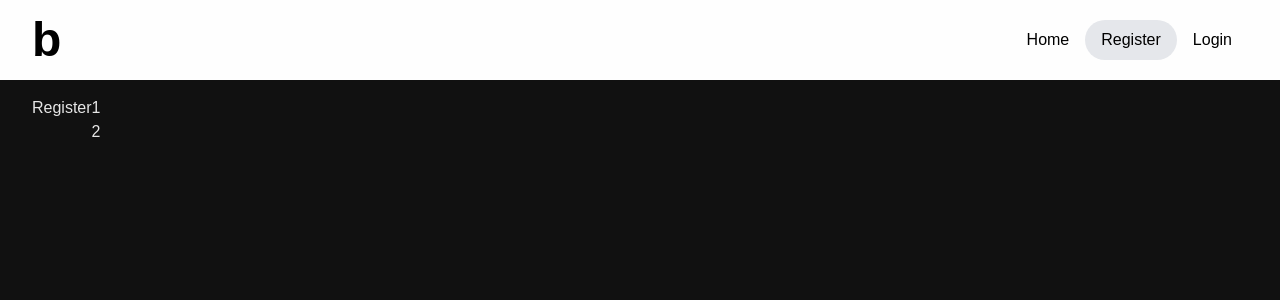
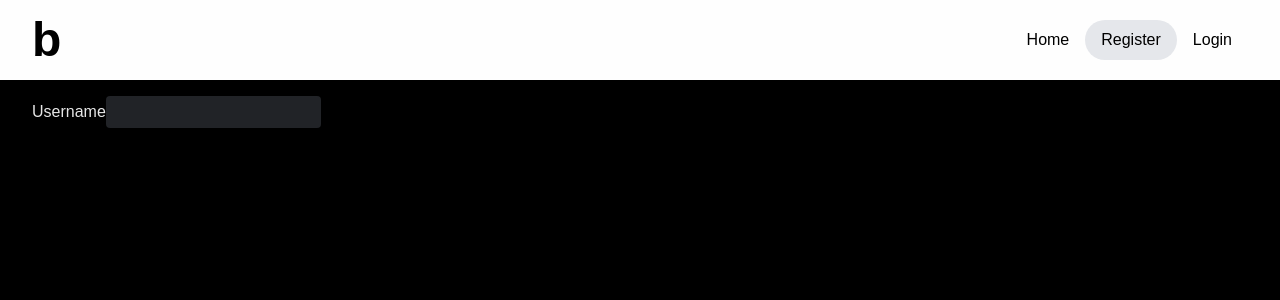
Before and after one commit to evan-walter/baseline, a React (Create React App) app in the folder client/: page /register in a window 1280 px wide. Shown: the top 300 px of the page. Built offline with nearby package versions, Linux system fonts and the light colour scheme.

Commit message:
starting form

```diff
--- /dev/null
+++ b/client/src/components/Form.js
@@ -0,0 +1,31 @@
+import React, { useState } from 'react';
+
+export default function Form(register) {
+  const [formData, setFormData] = useState({
+    username: '',
+    email: '',
+    password: '',
+    confirmPassword: '',
+  });
+
+  const handleChange = (e) => {
+    setFormData({ ...formData, [e.target.name]: e.target.value })
+  };
+
+  const onSubmit = () => {
+    console.log('Form submission');
+  }
+
+  const label = '';
+  const input = 'p-1 text-textlight bg-bgsecondary focus:outline-none rounded';
+
+  return (
+    <div>
+      <form onSubmit={onSubmit}>
+        <label htmlFor='username' className={label}>Username</label>
+        <input id='username' type='text' maxLength='256' required name='username'
+          value={formData.username} onChange={handleChange} className={input} />
+      </form>
+    </div>
+  );
+}
--- a/client/src/pages/Register.js
+++ b/client/src/pages/Register.js
@@ -1,13 +1,10 @@
 import React from 'react';
+import Form from '../components/Form';
 
 export default function Register() {
   return (
     <div className='min-h-screen flex basis-full'>
-      <div className='flex-none'>Register</div>
-      <div className='flex-1'>
-        <div>1</div>
-        <div>2</div>
-      </div>
+      <Form register />
     </div>
   );
 }
--- a/client/tailwind.config.js
+++ b/client/tailwind.config.js
@@ -5,8 +5,8 @@ module.exports = {
       colors: {
         textlight: '#e6e6e6',
         btnprimary: '#c31432',
-        bgprimary: '#111',
-        bgsecondary: '#212327', // inputs
+        bgprimary: '#000', //#111, 171717
+        bgsecondary: '#212327', // inputs #212327
         bglight: '#fefefe', // navbar
       },
     },
```
